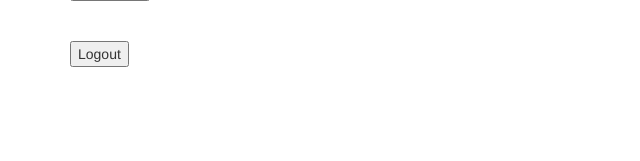
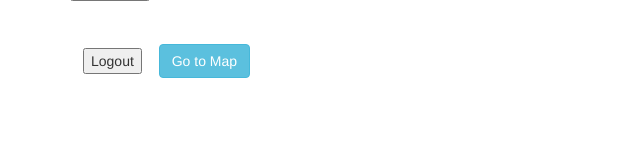
Before and after one commit to kellyoung/itinerary-mapper, a Flask app: template templates/trip_page.html in a window 1280 px wide. Shown: the part 639-800 px from the top of the page, without its empty margins (0-640 px from the left). Run offline with Flask 2, Linux system fonts and the light colour scheme; the template is opened without the code that fills it, so the values that code supplies are empty; some libraries are stand-ins or nearby versions.

```diff
--- a/model.py
+++ b/model.py
@@ -38,6 +38,7 @@ class Trip(db.Model):
     username = db.Column(db.String(64),
                          db.ForeignKey('users.username'),
                          nullable=False)
+    published = db.Column(db.Boolean, nullable=False, default=False)
 
     user = db.relationship('User',
                            backref=db.backref('trips',
--- a/server.py
+++ b/server.py
@@ -280,6 +280,17 @@ def edit_place():
 
     return jsonify({'status': 'Edited'})
 
+
+@app.route('/<username>/<trip_id>/mapview')
+def display_map(username, trip_id):
+    user = User.query.get(username)
+    trip = Trip.query.get(trip_id)
+
+    return render_template('map_view.html',
+                           user=user,
+                           trip=trip)
+
+
 if __name__ == '__main__':
 
     app.debug = True
--- a/templates/trip_page.html
+++ b/templates/trip_page.html
@@ -118,9 +118,11 @@
         {% endfor %}
     </div>
 
-    <form action='/logout'>
+    <form action='/logout' class='btn'>
         <input type='submit' value='Logout'>
     </form>
+
+    <a class="btn btn-large btn-info" href='/{{user.username}}/{{ trip.trip_id}}/mapview'>Go to Map</a>
     {% endblock %}
 {% block scripts %}
 <script src="https://maps.googleapis.com/maps/api/js?key=AIzaSyDv88WJq0QSZ8YNl9SUyZRn4zPc0pk9RE0&
```
Also changed, not shown: 1 other file.
